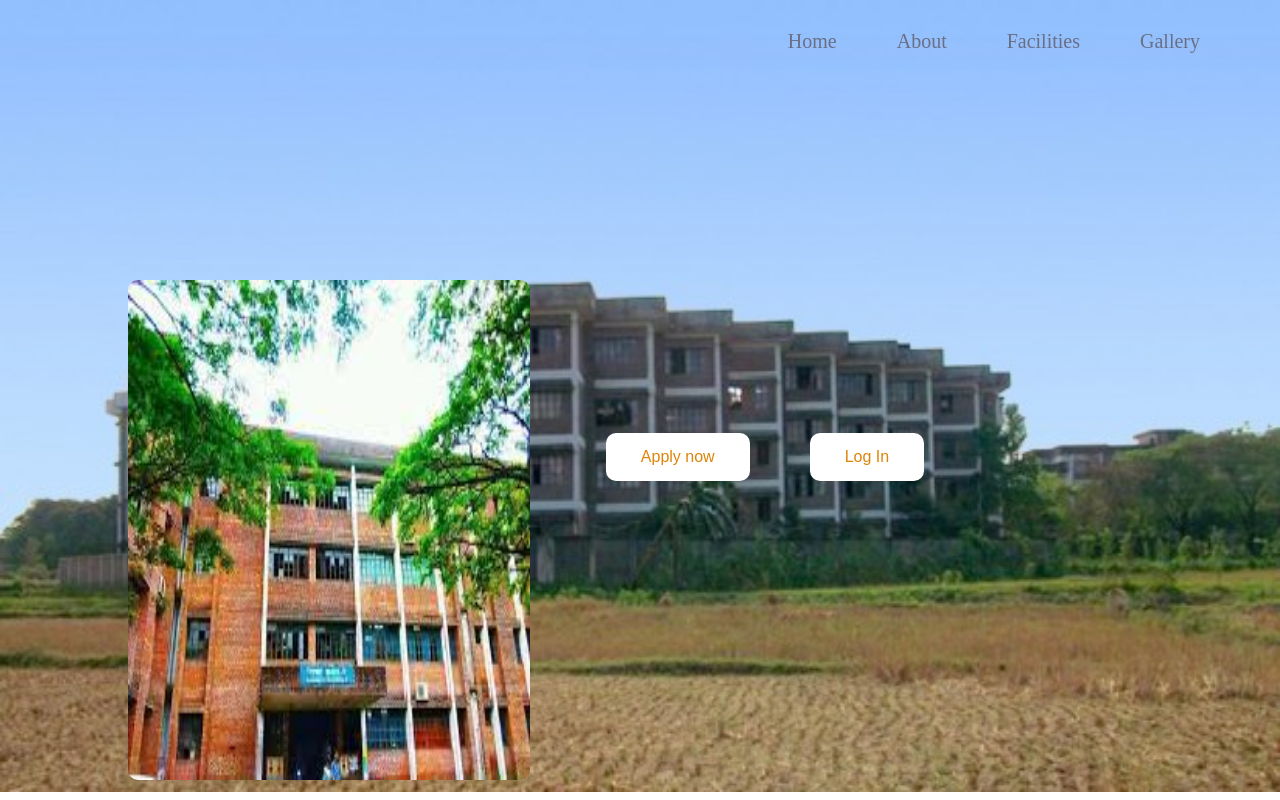
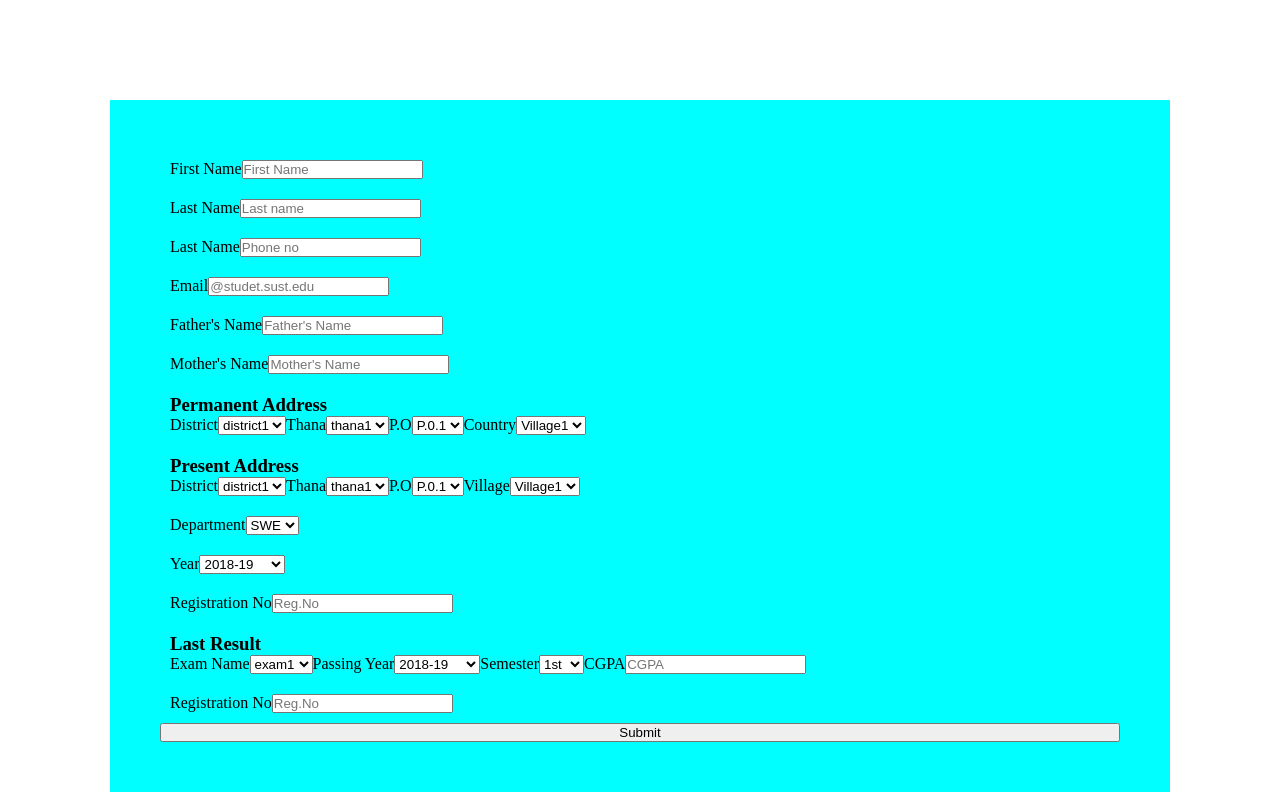
Before and after one commit to Sejuty/residential-hall-350, a React (Create React App) app: page /application in a window 1280 px wide. Shown: the top 800 px of the page. Built offline with nearby package versions, Linux system fonts and the light colour scheme.

Commit message:
Application

```diff
--- a/package.json
+++ b/package.json
@@ -8,6 +8,7 @@
     "@testing-library/user-event": "^13.5.0",
     "react": "^18.2.0",
     "react-dom": "^18.2.0",
+    "react-router-dom": "^6.4.1",
     "react-scripts": "5.0.1",
     "web-vitals": "^2.1.4"
   },
--- a/src/App.js
+++ b/src/App.js
@@ -1,10 +1,15 @@
 import Home from "./Home";
+import { BrowserRouter, Routes, Route} from "react-router-dom";
+import Application from "../src/Application"
 
 function App() {
   return (
-    <div>
-      <Home />
-    </div>
+    <BrowserRouter>
+      <Routes>
+        <Route path="/" element={<Home/>} />
+        <Route path="application" element={<Application />} />
+      </Routes>
+    </BrowserRouter>
   );
 }
 
--- /dev/null
+++ b/src/Application.js
@@ -0,0 +1,167 @@
+import React from "react";
+import style from "../src/css/Application.module.css";
+
+const Application = () => {
+  return (
+    <form className={style.container}>
+      <div>
+        <label for="fname">First Name</label>
+        <input
+          type="text"
+          id="fname"
+          name="firstname"
+          placeholder="First Name"
+        />
+      </div>
+
+      <div>
+        <label for="lname">Last Name</label>
+        <input type="text" id="lname" name="lastname" placeholder="Last name" />
+      </div>
+      <div>
+        <label for="phone_no">Last Name</label>
+        <input
+          type="text"
+          id="phone_no"
+          name="phone_no"
+          placeholder="Phone no"
+        />
+      </div>
+      <div>
+        <label for="email">Email</label>
+        <input
+          type="text"
+          id="email"
+          name="email"
+          placeholder="@studet.sust.edu"
+        />
+      </div>
+      <div>
+        <label for="fathers_name">Father's Name</label>
+        <input
+          type="text"
+          id="fathers_name"
+          name="fathersname"
+          placeholder="Father's Name"
+        />
+      </div>
+      <div>
+        <label for="mothers_name">Mother's Name</label>
+        <input
+          type="text"
+          id="mothers_name"
+          name="mothersname"
+          placeholder="Mother's Name"
+        />
+      </div>
+
+      <div>
+        <h3>Permanent Address</h3>
+        <label for="district">District</label>
+        <select id="district" name="district">
+          <option value="district1">district1</option>
+          <option value="district2">district2</option>
+          <option value="district3">district3</option>
+        </select>
+        <label for="thana">Thana</label>
+        <select id="thana" name="thana">
+          <option value="thana1">thana1</option>
+          <option value="thana2">thana2</option>
+          <option value="thana3">thana3</option>
+        </select>
+        <label for="post_office">P.O</label>
+        <select id="post_office" name="post_office">
+          <option value="post_office1">P.0.1</option>
+          <option value="post_office2">P.0.2</option>
+          <option value="post_office3">P.0.3</option>
+        </select>
+        <label for="vlg">Country</label>
+        <select id="vlg" name="vlg">
+          <option value="vlg1">Village1</option>
+          <option value="vlg2">Village2</option>
+          <option value="vlg3">Village3</option>
+        </select>
+      </div>
+      <div>
+        <h3>Present Address</h3>
+        <label for="district">District</label>
+        <select id="district" name="district">
+          <option value="district1">district1</option>
+          <option value="district2">district2</option>
+          <option value="district3">district3</option>
+        </select>
+        <label for="thana">Thana</label>
+        <select id="thana" name="thana">
+          <option value="thana1">thana1</option>
+          <option value="thana2">thana2</option>
+          <option value="thana3">thana3</option>
+        </select>
+        <label for="post_office">P.O</label>
+        <select id="post_office" name="post_office">
+          <option value="post_office1">P.0.1</option>
+          <option value="post_office2">P.0.2</option>
+          <option value="post_office3">P.0.3</option>
+        </select>
+        <label for="vlg">Village</label>
+        <select id="vlg" name="vlg">
+          <option value="vlg1">Village1</option>
+          <option value="vlg2">Village2</option>
+          <option value="vlg3">Village3</option>
+        </select>
+      </div>
+
+      <div>
+        <label for="department">Department</label>
+        <select id="department" name="department">
+          <option value="department1">SWE</option>
+          <option value="department2">PME</option>
+          <option value="department3">GEB</option>
+        </select>
+      </div>
+      <div>
+        <label for="year">Year</label>
+        <select id="year" name="year">
+          <option value="year1">2018-19</option>
+          <option value="year2">2019-20</option>
+          <option value="year3">2020-2021</option>
+        </select>
+      </div>
+      <div>
+        <label for="reg">Registration No</label>
+        <input type="text" id="reg" name="reg" placeholder="Reg.No" />
+      </div>
+      <div>
+        <h3>Last Result</h3>
+        <label for="exam">Exam Name</label>
+        <select id="exam" name="exam">
+          <option value="exam1">exam1</option>
+          <option value="exam2">exam2</option>
+          <option value="exam3">exam3</option>
+        </select>
+        <label for="year">Passing Year</label>
+        <select id="year" name="year">
+          <option value="year1">2018-19</option>
+          <option value="year2">2019-20</option>
+          <option value="year3">2020-2021</option>
+        </select>
+        <label for="semester">Semester</label>
+        <select id="semester" name="semester">
+          <option value="semester">1st</option>
+          <option value="semester">2nd</option>
+          <option value="semester">3rd</option>
+        </select>
+        <label for="cgpa">CGPA</label>
+        <input type="text" id="cgpa" name="cgpa" placeholder="CGPA" />
+      </div>
+      <div>
+        {" "}
+        <label for="reg">Registration No</label>
+        <input type="text" id="reg" name="reg" placeholder="Reg.No" />
+      </div>
+
+      <input type="submit" value="Submit" />
+    </form>
+  );
+};
+
+export default Application;
--- a/src/Home.js
+++ b/src/Home.js
@@ -3,15 +3,24 @@ import Navbar from "./components/Navbar";
 import style from "../src/css/Home.module.css";
 import img1 from "./images/img1.jpg";
 import img2 from "./images/img2.jpg";
+import { useNavigate } from "react-router-dom";
 
 const Home = () => {
+  const navigate = useNavigate();
+  const toApplication = () => {
+    navigate("/application");
+  };
   return (
     <div>
       <img className={style.img1} src={img1} alt="shahporan hall" srcset="" />
       <Navbar />
       <img className={style.img2} src={img2} alt="shahporan hall" srcset="" />
+      <div className={style.hall_name}>
+        <div className={style.hall}>Shahparan Hall</div>
+        <div className={style.uni}>Sust</div>
+      </div>
       <div className={style.btn}>
-        <button>Apply now</button>
+        <button onClick={toApplication} >Apply now</button>
         <button>Log In</button>
       </div>
       <div className={style.about}>
--- /dev/null
+++ b/src/css/Application.module.css
@@ -0,0 +1,21 @@
+*{
+    margin: 0;
+    padding: 0;
+}
+.container{
+    background-color: aqua;
+    padding: 50px;
+    margin:100px;
+}
+form{
+    display: flex;
+    flex-direction: column;
+    flex-wrap: nowrap;
+    align-content: center;
+}
+div{
+    margin: 10px;
+}
+div label{
+   font-size: medium;
+}
--- a/src/css/Home.module.css
+++ b/src/css/Home.module.css
@@ -18,6 +18,23 @@
     top:35%;
     left:10%;
     overflow: hidden;
+}
+.hall_name
+{
+    position: absolute;
+    display: flex;
+    flex-direction: column;
+    justify-content: center;
+    margin-left: 47%;
+    margin-top: 200px;
+}
+.hall{
+    font-size: 50px;
+    color: white;
+}
+.uni{
+    font-size: 30px;
+    color: white;
 }
 .btn{
     position: relative;
```
Also changed, not shown: 1 other file (tests, documents, lock files or other folders).
